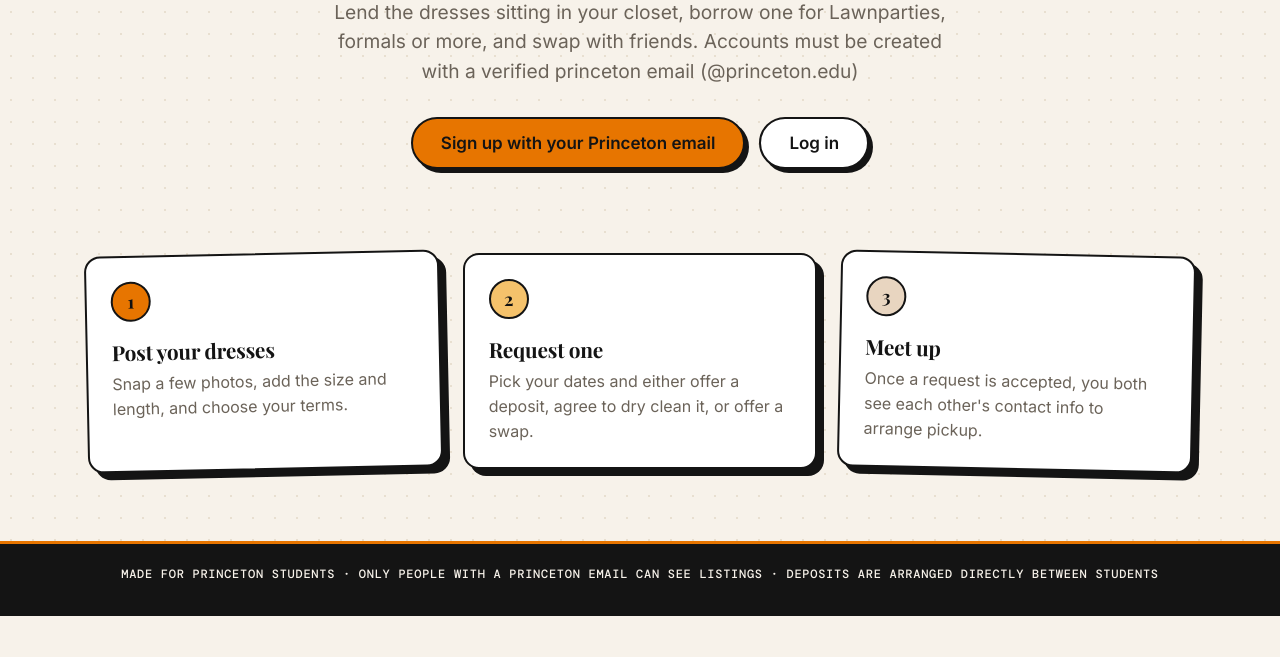
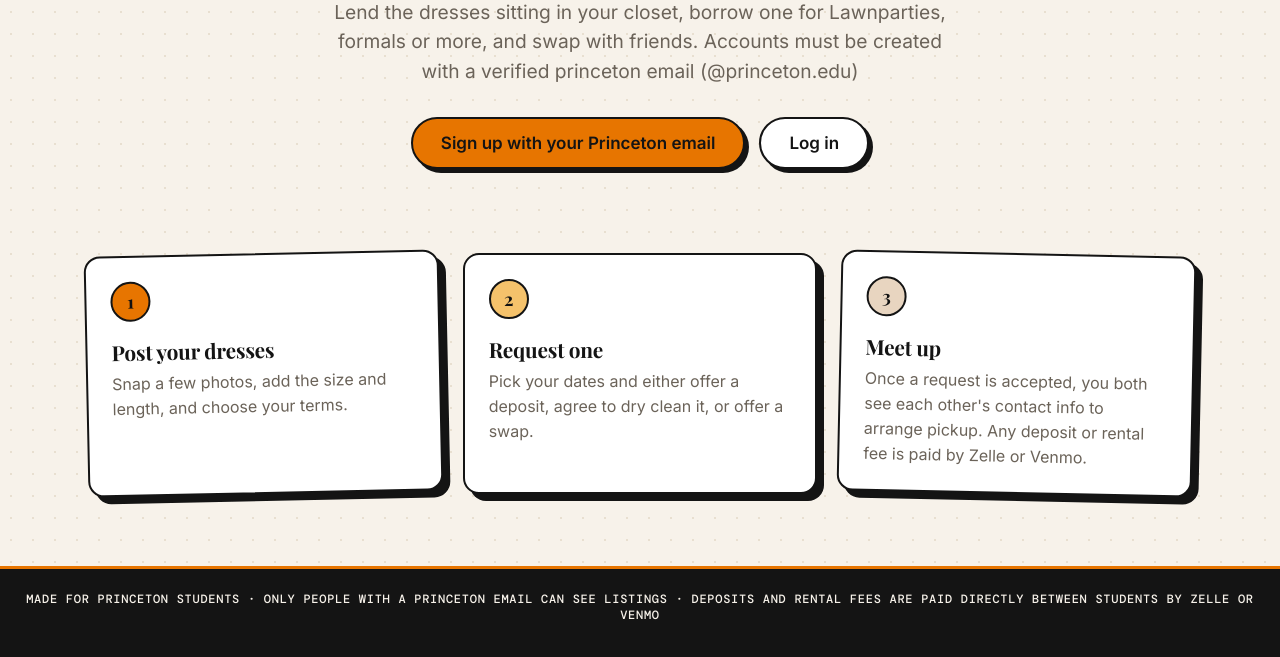
Before and after one commit to EKowal25/tiger-closet, a Node server app: page / in a window 1280 px wide. Shown: the part 395-1052 px from the top of the page. Before the commit the page ends 1011 px from the top, so only its background shows below. Run offline with Node 20, Linux system fonts and the light colour scheme; some web fonts are replaced.

Commit message:
Explain that deposits and rental fees are paid by Zelle or Venmo
Notes on the borrow form, listing form, counter form, home page and
footer, plus a line on accepted deals telling each person exactly what
to send or collect.

Co-Authored-By: Claude Fable 5.2 <noreply@anthropic.com>
Claude-Session: https://claude.ai/code/session_01BKUGTUchoJ2zkp5oYZL9US

```diff
--- a/public/style.css
+++ b/public/style.css
@@ -320,3 +320,7 @@ a.tile:hover { transform: translate(-3px, -3px) rotate(-.6deg); box-shadow: var(
 .admintable th { text-align: left; font: 700 11px 'DM Mono', monospace; text-transform: uppercase; letter-spacing: .05em; color: var(--muted); padding: 10px 8px; }
 .admintable td { padding: 9px 8px; border-top: 1.5px dashed var(--dot); white-space: nowrap; }
 .report-row p { margin: 6px 0 0; }
+
+/* payment note */
+.paynote { background: var(--butter, var(--soft)); color: #111; border: 2px solid var(--line); border-radius: 12px; padding: 9px 13px; font-size: 14px; margin: 8px 0 0; text-transform: none; letter-spacing: 0; font-weight: 500; }
+.paynote a { color: #111; }
--- a/views/closet.ejs
+++ b/views/closet.ejs
@@ -8,6 +8,7 @@
     r.offer_swap ? `swap for "${r.swap_title || 'a dress'}"` : null,
   ].filter(Boolean).join(' + ').replace(/^./, c => c.toUpperCase());
   const contact = (email, phone) => `${email}${phone ? ' · ' + phone : ''}`;
+  const payText = (r) => [r.offer_fee ? 'the $' + r.fee_amount + ' rental fee' : null, r.offer_deposit ? 'the $' + r.deposit_amount + ' deposit' : null].filter(Boolean).join(' and ');
   const statusLabel = (s) => ({ countered: 'counter offer', completed: 'traded' })[s] || s;
 %>
 <% const dealLinks = (kind, x) => {
@@ -33,7 +34,7 @@
             <% if (r.counter.message) { %><p class="msg">“<%= r.counter.message %>”</p><% } %>
             <p class="muted">Waiting for <%= r.borrower_name %> to accept or decline.</p></div>
         <% } %>
-        <% if (r.status === 'accepted') { %><p class="contact">Contact: <%= contact(r.borrower_email, r.borrower_phone) %></p><% } %>
+        <% if (r.status === 'accepted') { %><p class="contact">Contact: <%= contact(r.borrower_email, r.borrower_phone) %></p><% if (r.offer_deposit || r.offer_fee) { %><p class="paynote">💸 Collect <%= payText(r) %> by Zelle or Venmo before handing over the dress.<%= r.offer_deposit ? ' Send the deposit back when the dress is returned in the same condition.' : '' %></p><% } } %>
       </div>
       <div class="actions">
         <% const act = (a, label, cls) => { %>
@@ -62,7 +63,7 @@
           <div class="counter-box"><strong><%= r.owner_name %>'s counter offer:</strong> <%= r.counter.pickup_date %> → <%= r.counter.return_date %> · <%= termsText(r.counter) %>
             <% if (r.counter.message) { %><p class="msg">“<%= r.counter.message %>”</p><% } %></div>
         <% } %>
-        <% if (r.status === 'accepted') { %><p class="contact">Contact: <%= contact(r.owner_email, r.owner_phone) %></p><% } %>
+        <% if (r.status === 'accepted') { %><p class="contact">Contact: <%= contact(r.owner_email, r.owner_phone) %></p><% if (r.offer_deposit || r.offer_fee) { %><p class="paynote">💸 Send <%= payText(r) %> to <%= r.owner_name %> by Zelle or Venmo to confirm.<%= r.offer_deposit ? ' The deposit comes back to you when you return the dress in the same condition.' : '' %></p><% } } %>
       </div>
       <div class="actions">
         <% if (r.status === 'accepted' && r.offer_swap) { %>
--- a/views/counter-request.ejs
+++ b/views/counter-request.ejs
@@ -34,6 +34,7 @@
         <% } else { %><small class="muted">They haven't posted any dresses to swap.</small><% } %>
       </label>
     </fieldset>
+    <p class="paynote">💸 Deposits and rental fees are paid directly between the two of you by Zelle or Venmo once the request is accepted. Tiger Closet doesn't handle money.</p>
     <label>Note to them <textarea name="message" rows="2" maxlength="1000" placeholder="e.g. Could you do a slightly higher deposit? It's a delicate fabric."></textarea></label>
     <button class="btn big">Send counter offer</button>
     <a class="links" href="/closet#received">Cancel</a>
--- a/views/dress-form.ejs
+++ b/views/dress-form.ejs
@@ -57,6 +57,7 @@
       <label class="check"><input type="checkbox" name="allow_free" <%= d.allow_free ? 'checked' : '' %>> <span>Free <small class="muted">(e.g. for friends; you decide who when you accept)</small></span></label>
       <label class="check"><input type="checkbox" name="allow_swap" <%= d.allow_swap ? 'checked' : '' %>> <span>Temporary swap: we lend each other a dress, then give them back</span></label>
     </fieldset>
+    <p class="paynote">💸 Deposits and rental fees are paid directly between the two of you by Zelle or Venmo once the request is accepted. Tiger Closet doesn't handle money. Add your phone number on your <a href="/profile">Profile</a> so borrowers can find you on Zelle or Venmo.</p>
     <fieldset>
       <legend>Trade it</legend>
       <label class="check"><input type="checkbox" name="open_to_trade" <%= d.open_to_trade ? 'checked' : '' %>> <span><strong>Up for trade.</strong> I'd give this dress away for good in exchange for one (or more) of theirs.</span></label>
--- a/views/dress.ejs
+++ b/views/dress.ejs
@@ -84,12 +84,12 @@
             <label class="check"><input type="checkbox" name="offer_deposit"> <span>Put down a deposit<%- dress.allow_deposit ? '' : unlisted %></span></label>
             <label class="indent" data-for="offer_deposit">Deposit amount ($)
               <input type="number" name="deposit_amount" min="<%= dress.min_deposit %>" max="5000" value="<%= dress.min_deposit || '' %>">
-              <small class="muted">Returned to you when the dress comes back in the same condition. Arrange payment (e.g. Venmo) directly.</small>
+              <small class="muted">Returned to you when the dress comes back in the same condition. You send it to the owner by Zelle or Venmo once they accept.</small>
             </label>
             <label class="check"><input type="checkbox" name="offer_fee"> <span>Pay a rental fee <small class="muted">(not returned)</small><%- dress.allow_fee ? '' : unlisted %></span></label>
             <label class="indent" data-for="offer_fee">Rental fee ($)
               <input type="number" name="fee_amount" min="<%= dress.allow_fee ? dress.rental_fee : 1 %>" max="5000" value="<%= dress.allow_fee && dress.rental_fee ? dress.rental_fee : '' %>">
-              <small class="muted">The owner keeps this. You can combine it with a refundable deposit.</small>
+              <small class="muted">The owner keeps this. You pay it by Zelle or Venmo once they accept. You can combine it with a refundable deposit.</small>
             </label>
             <label class="check"><input type="checkbox" name="offer_dryclean"> <span>Agree to dry clean it<%- dress.allow_dryclean ? '' : unlisted %></span></label>
             <label class="check indent" data-for="offer_dryclean"><input type="checkbox" name="dryclean_agree"> I agree to have this dress professionally dry cleaned at my expense before returning it.</label>
@@ -104,6 +104,7 @@
               <% } %>
             </label>
           </fieldset>
+          <p class="paynote">💸 Deposits and rental fees are paid directly between the two of you by Zelle or Venmo once the request is accepted. Tiger Closet doesn't handle money.</p>
           <label>Message <textarea name="message" rows="3" maxlength="1000" placeholder="Hi! I'd love to borrow this for…"></textarea></label>
           <button class="btn big" id="borrowBtn">Send request</button>
         </form>
--- a/views/home.ejs
+++ b/views/home.ejs
@@ -8,6 +8,6 @@
 <section class="steps">
   <div><span>1</span><h3>Post your dresses</h3><p>Snap a few photos, add the size and length, and choose your terms.</p></div>
   <div><span>2</span><h3>Request one</h3><p>Pick your dates and either offer a deposit, agree to dry clean it, or offer a swap.</p></div>
-  <div><span>3</span><h3>Meet up</h3><p>Once a request is accepted, you both see each other's contact info to arrange pickup.</p></div>
+  <div><span>3</span><h3>Meet up</h3><p>Once a request is accepted, you both see each other's contact info to arrange pickup. Any deposit or rental fee is paid by Zelle or Venmo.</p></div>
 </section>
 <%- include('partials/footer') %>
--- a/views/partials/footer.ejs
+++ b/views/partials/footer.ejs
@@ -1,4 +1,4 @@
 </main>
-<footer class="foot">Made for Princeton students · Only people with a Princeton email can see listings · Deposits are arranged directly between students</footer>
+<footer class="foot">Made for Princeton students · Only people with a Princeton email can see listings · Deposits and rental fees are paid directly between students by Zelle or Venmo</footer>
 </body>
 </html>
```
